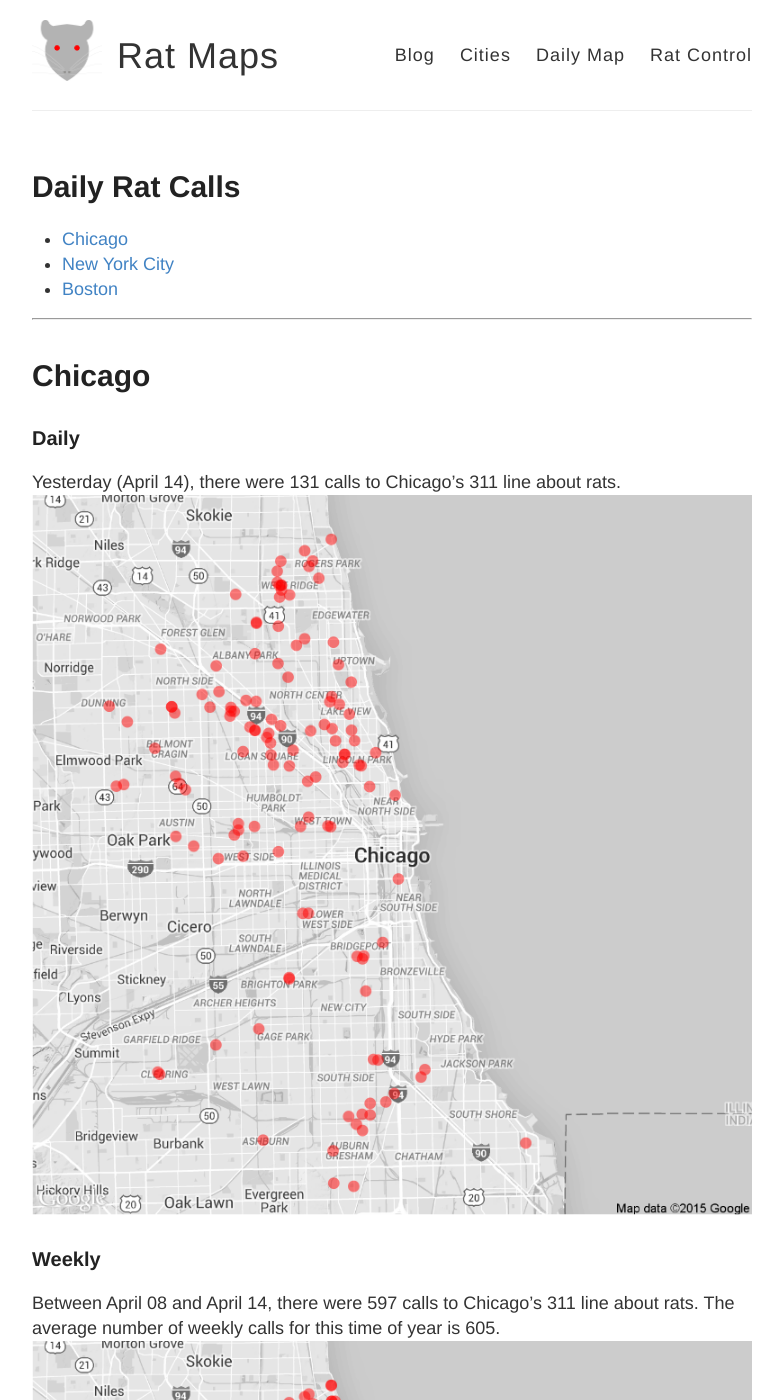
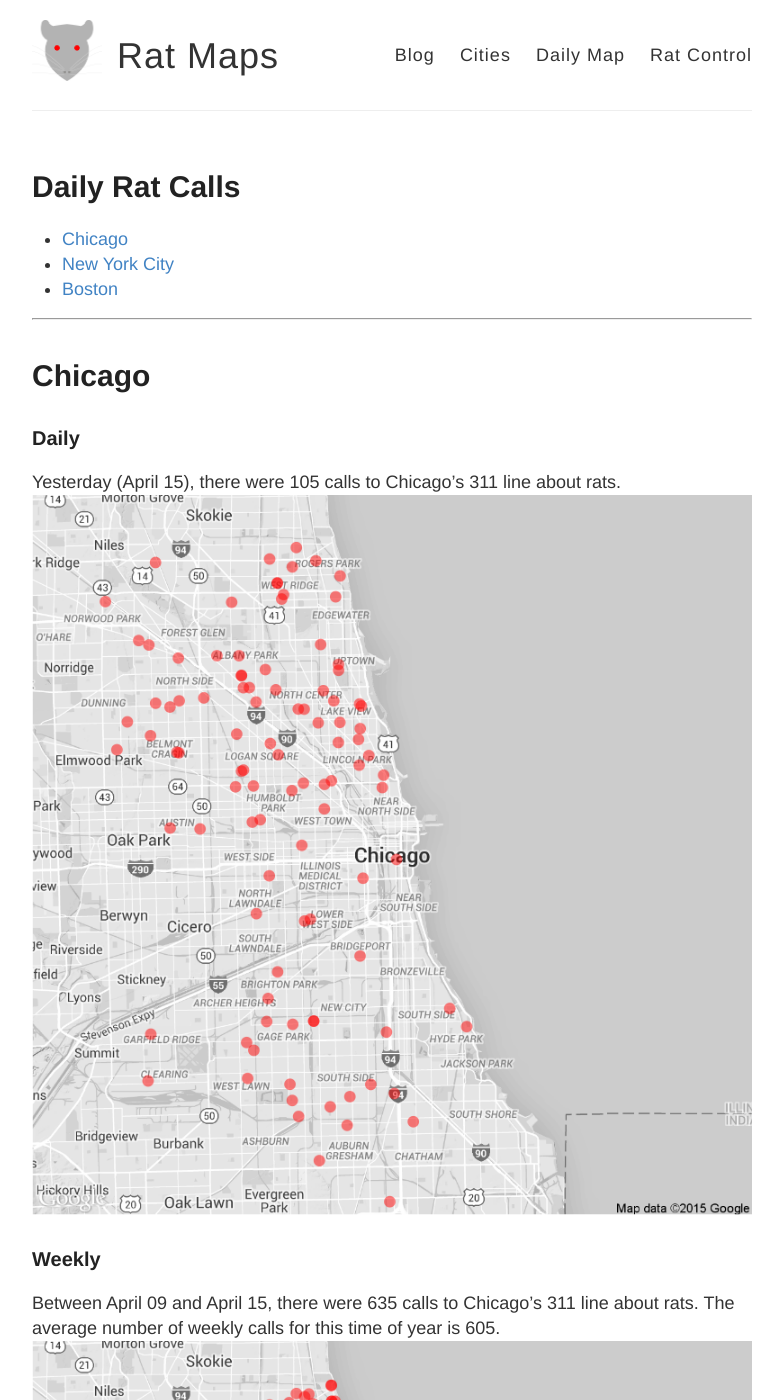
Before and after one commit to DanielHadley/ratmaps, a Jekyll site: the page built from daily.md, in a window 1280 px wide and 1400 px high. Shown: the whole window, without its empty margins (248-1031 px from the left). Built offline with Jekyll 4.4.1, drawn with Linux system fonts in a browser that asks for light colours; comment, search, counter and statistics services are not loaded; some of the changed text lies outside the part shown.

Commit message:
Daily Maps

```diff
--- a/daily.md
+++ b/daily.md
@@ -15,22 +15,22 @@ tags: Chicago NYC weekly daily rats
 
 ### Daily
 
-Yesterday (April 14), there were 131 calls to Chicago's 311 line about rats.
+Yesterday (April 15), there were 105 calls to Chicago's 311 line about rats.
 ![Chicago rat calls to 311 weekly map]({{ site.cityimages }}/daily/Chicago_Rat_Map_Daily.png)
 
 ### Weekly
-Between April 08 and April 14, there were 597 calls to Chicago's 311 line about rats. The average number of weekly calls for this time of year is 605.
+Between April 09 and April 15, there were 635 calls to Chicago's 311 line about rats. The average number of weekly calls for this time of year is 605.
 ![Chicago rat calls to 311 weekly map]({{ site.cityimages }}/daily/Chicago_Rat_Map_Weekly.png)
 ***
 # New York City <a id="nyc"><a>
 
 ### Daily
 
-Yesterday (April 14), there were 13 calls to New York City's 311 line about rats.
+Yesterday (April 15), there were 13 calls to New York City's 311 line about rats.
 ![NYC rat calls to 311 weekly map]({{ site.cityimages }}/daily/NYC_Rat_Map_Daily.png)
 
 ### Weekly
-Between April 08 and April 14, there were 244 calls to New York City's 311 line about rats. The average number of weekly calls for this time of year is 221.
+Between April 09 and April 15, there were 240 calls to New York City's 311 line about rats. The average number of weekly calls for this time of year is 221.
 ![NYC rat calls to 311 weekly map]({{ site.cityimages }}/daily/NYC_Rat_Map_Weekly.png)
 
 Each red dot represents one call about a rat seen in that location. The dots are transparent, so multiple calls from one location will be seen as a solid dot. The usual caveats apply: more calls do not necessarily mean that there are more rats in that location than other parts of the city. A cluster of dots could indicate that one resident is unusually vocal about rodents in his or her neighborhood. Also, more densely populated neighborhoods tend to make more calls to 311.
```
Also changed, not shown: images/pages/daily/Chicago_Rat_Map_Daily.png, images/pages/daily/Chicago_Rat_Map_Weekly.png, images/pages/daily/NYC_Rat_Map_Daily.png, images/pages/daily/NYC_Rat_Map_Weekly.png.
